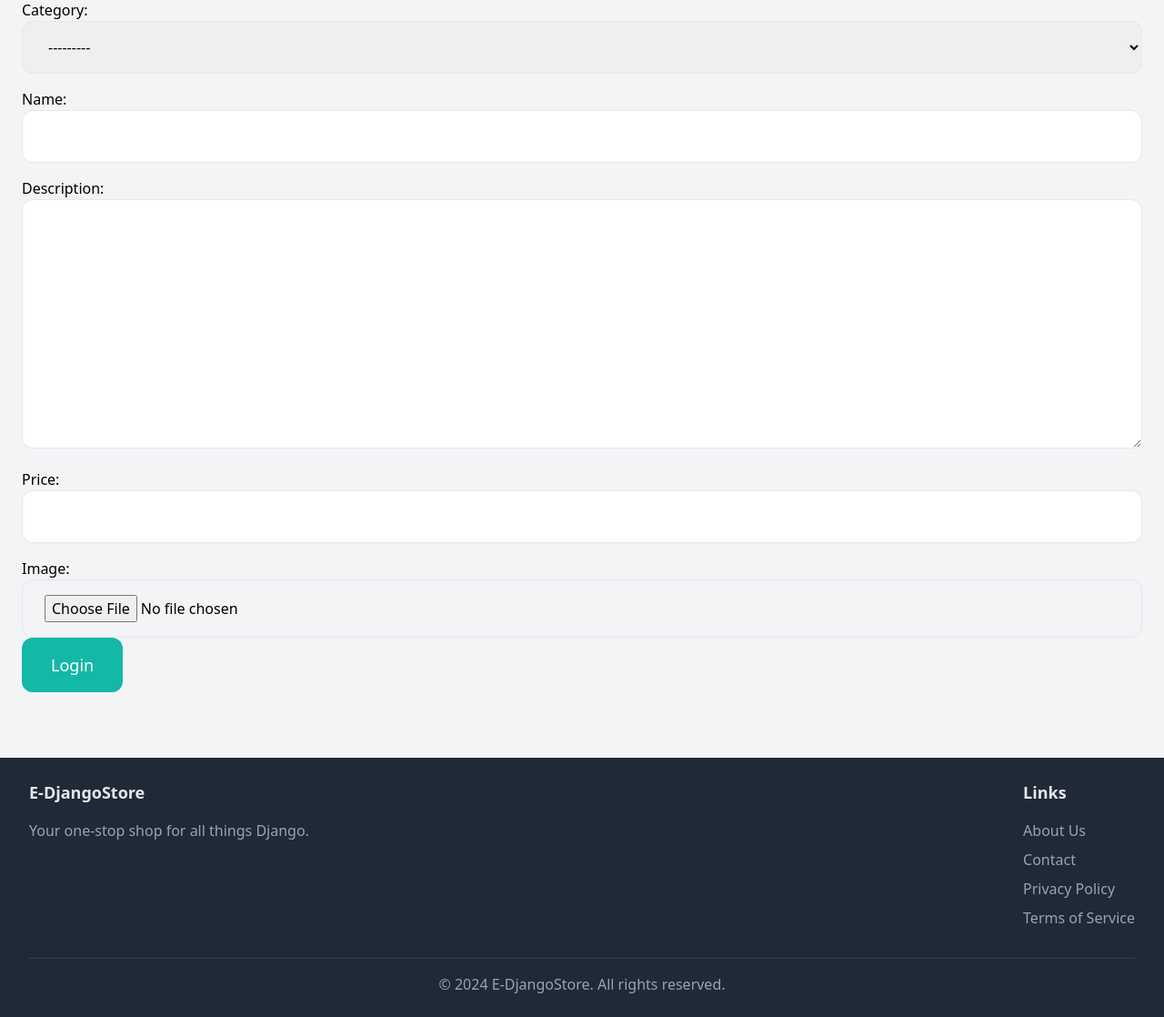
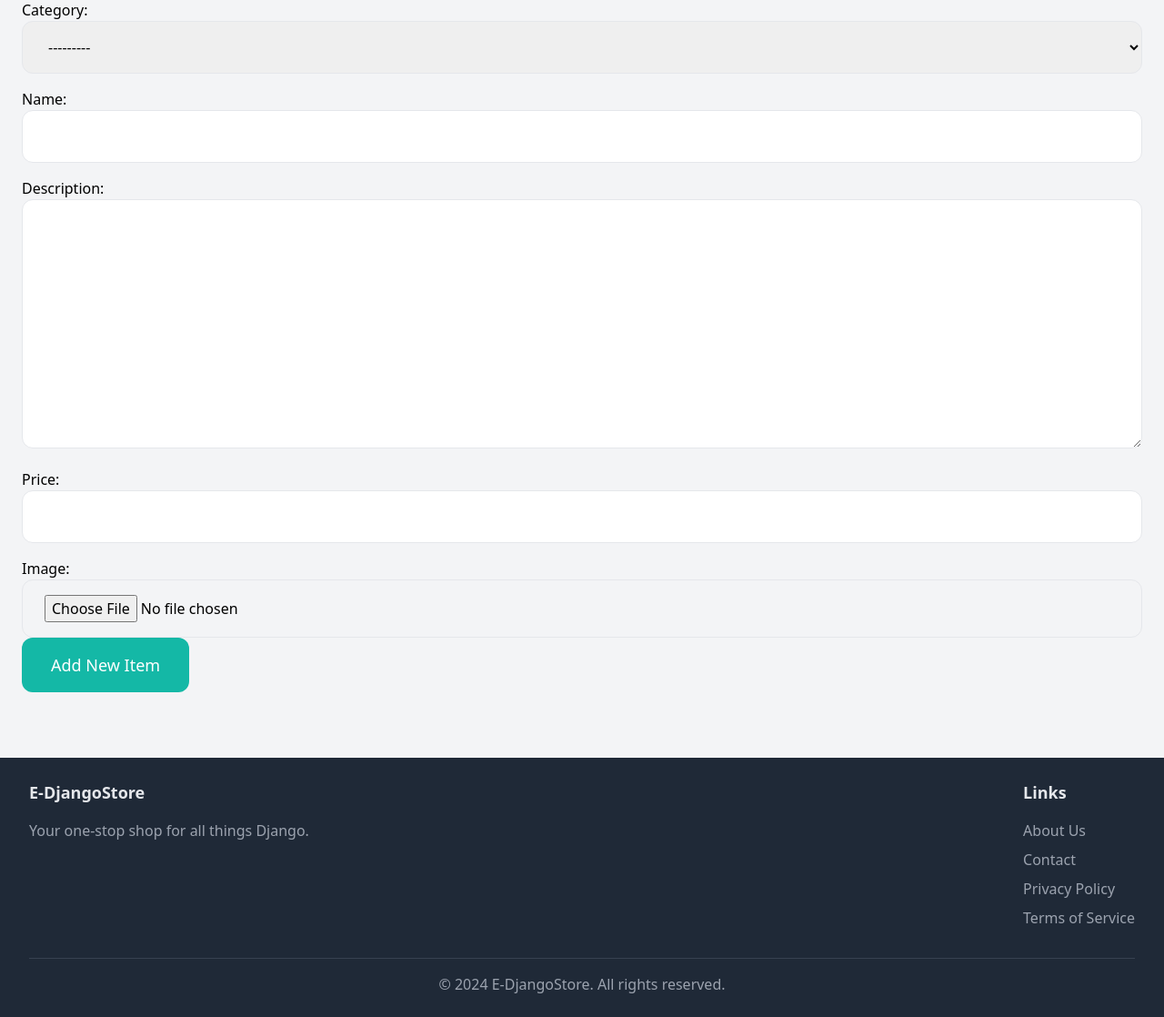
Before and after one commit to edeniyanda/E-DjangoStore, a Django app: page /item/newitem/ in a window 1280 px wide. Shown: the part 149-1267 px from the top of the page at 91% size. Run offline with Django 5.2, Linux system fonts and the light colour scheme; the visitor is signed in with stand-in values (Sample User, id 1); data that the repository does not hold is empty; some libraries are stand-ins or nearby versions.

Commit message:
fix: renamed the add item button from login to add item

```diff
--- a/item/templates/item/form.html
+++ b/item/templates/item/form.html
@@ -20,6 +20,6 @@
         {{ form.non_field_errors }}
     </div>
     {% endif %}
-    <button class="py-4 px-8 text-lg bg-teal-500 hover:bg-teal-700 rounded-xl text-white">Login</button>
+    <button class="py-4 px-8 text-lg bg-teal-500 hover:bg-teal-700 rounded-xl text-white">Add New Item</button>
 </form>
 {% endblock content %}
```
Also changed, not shown: media/items_images/underarmourgaab.jpeg (added).
